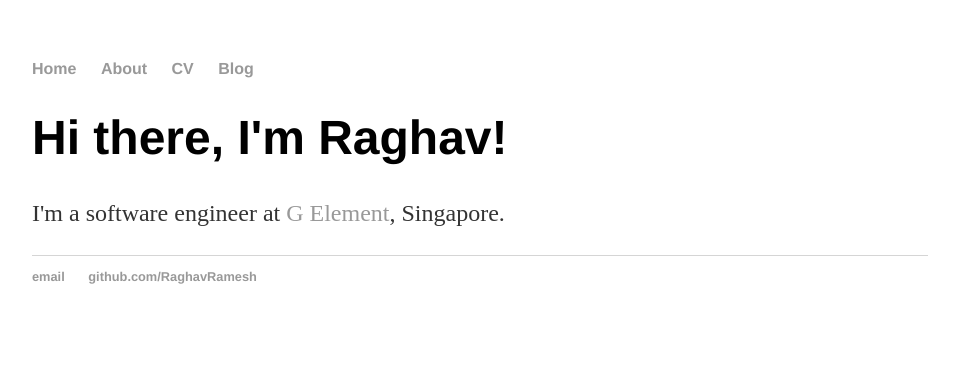
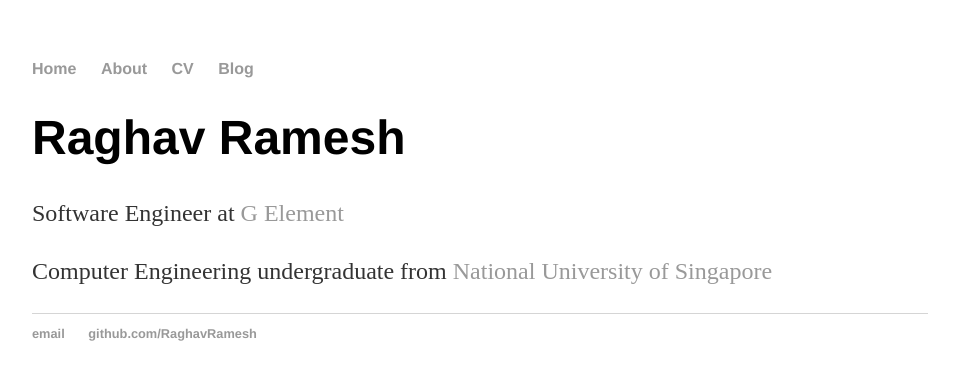
Before and after one commit to RaghavRamesh/RaghavRamesh.github.io, a Jekyll site: the page built from index.html, in a window 1280 px wide. Shown: the top 380 px of the page, without its empty margins (160-1119 px from the left). Built offline with Jekyll 4.4.1, drawn with Linux system fonts in a browser that asks for light colours.

Commit message:
Updated index.html

```diff
--- a/index.html
+++ b/index.html
@@ -1,8 +1,9 @@
 ---
 layout: default
-title: Raghav Ramesh, Software Engineer
+title: Raghav Ramesh | Software Engineer
 ---
 <div class="blurb">
-	<h1>Hi there, I'm Raghav!</h1>
-	<p>I'm a software engineer at <a href="http://www.gelement.com">G Element</a>, Singapore.</p>
+  <h1>Raghav Ramesh</h1>
+  <p>Software Engineer at <a href="http://www.gelement.com">G Element</a></p>
+  <p>Computer Engineering undergraduate from <a href="http://nus.edu.sg/">National University of Singapore</a></p>
 </div><!-- /.blurb -->
```
